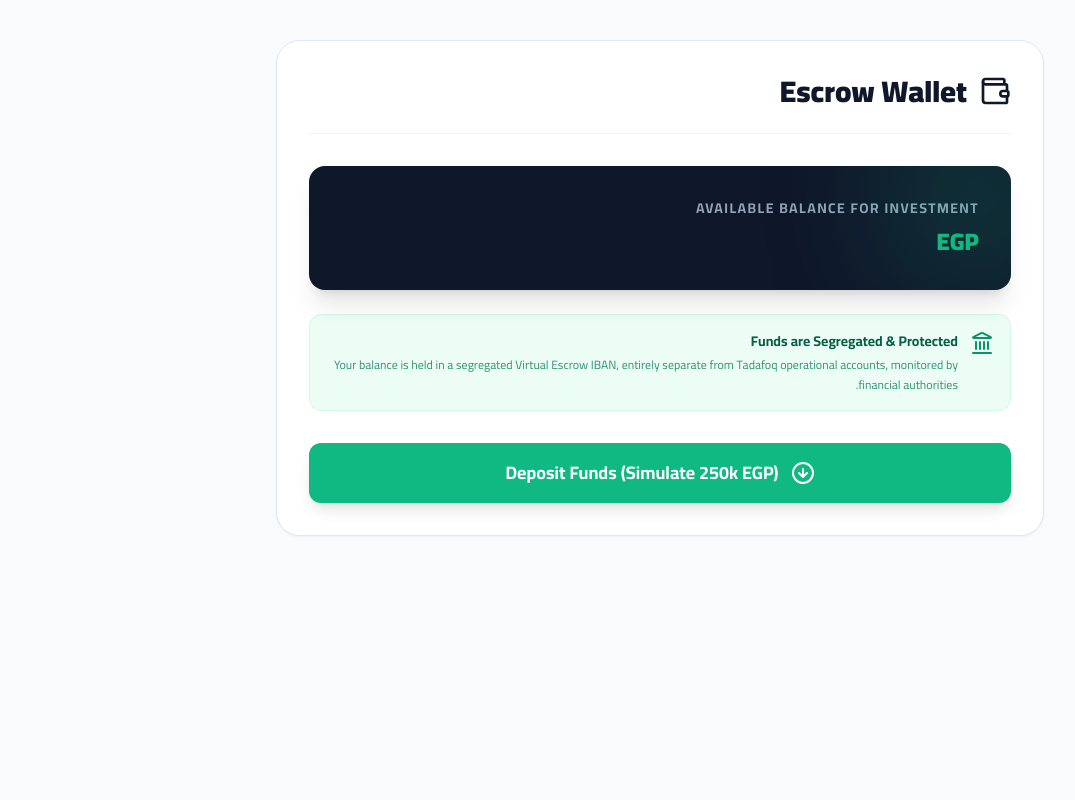
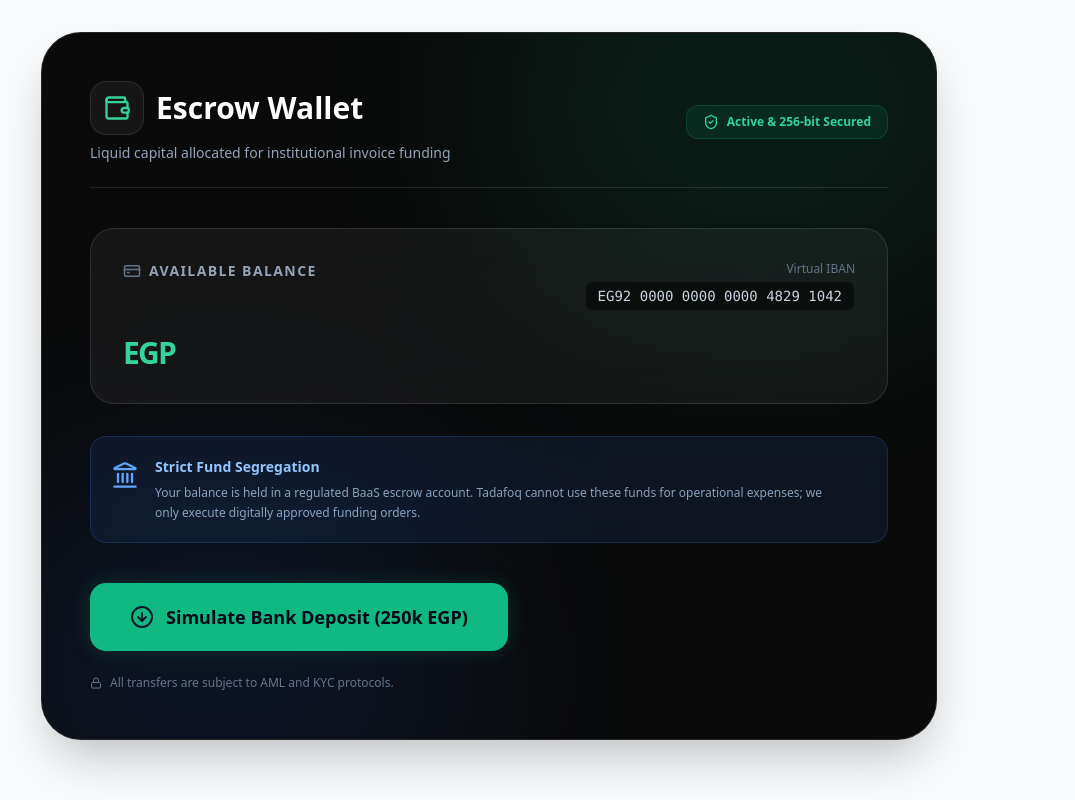
Before and after one commit to chromadreamstudio-netizen/tadafoq-app, a Next.js app: page /en/investor/wallet in a window 1280 px wide. Shown: the whole page, without its empty margins (151-1226 px from the left). Built offline with nearby package versions, Linux system fonts and the light colour scheme; no server answers.

Commit message:
UI: Overhaul Investor Wallet with Ultra Premium Dark FinTech theme

```diff
--- a/src/app/[lang]/investor/wallet/page.tsx
+++ b/src/app/[lang]/investor/wallet/page.tsx
@@ -2,7 +2,7 @@
 
 import React, { useEffect, useState } from 'react';
 import { supabase } from '@/lib/supabase';
-import { Wallet, ArrowDownCircle, RefreshCw, ShieldCheck, Landmark } from 'lucide-react';
+import { Wallet, ArrowDownCircle, RefreshCw, ShieldCheck, Landmark, Lock, CreditCard } from 'lucide-react';
 
 export default function WalletPage({ params: { lang } }: { params: { lang: string } }) {
   const isArabic = lang === 'ar';
@@ -35,42 +35,93 @@ export default function WalletPage({ params: { lang } }: { params: { lang: strin
     setCharging(false);
   };
 
-  if (loading) return <div className="p-8 text-center text-slate-500 font-bold">{isArabic ? 'جاري الاتصال بالبنك...' : 'Connecting to Bank...'}</div>;
+  if (loading) return (
+    <div className="flex items-center justify-center min-h-[60vh]">
+      <div className="text-emerald-500 flex flex-col items-center gap-4">
+        <RefreshCw className="animate-spin" size={40} />
+        <span className="font-bold text-slate-400">{isArabic ? 'جاري الاتصال بالنظام البنكي (BaaS)...' : 'Connecting to BaaS System...'}</span>
+      </div>
+    </div>
+  );
 
   return (
-    <div className="p-8 bg-white rounded-3xl border border-slate-200 shadow-sm max-w-3xl mx-auto mt-10">
+    <div className="max-w-4xl mx-auto mt-8 font-sans" dir={isArabic ? 'rtl' : 'ltr'}>
 
-      <div className="flex justify-between items-center mb-8 border-b border-slate-100 pb-6">
-        <h2 className="text-3xl font-black text-slate-900 flex items-center gap-3">
-          <Wallet className="text-brand-blue" size={32} />
-          {isArabic ? 'محفظة الضمان المستقلة' : 'Escrow Wallet'}
+      {/* Container - Ultra Premium Dark Glassmorphism */}
+      <div className="bg-[#0a0a0a] border border-white/10 rounded-[2.5rem] p-8 md:p-12 shadow-2xl relative overflow-hidden">
+
+        {/* Background Glow Effects */}
+        <div className="absolute top-[-20%] right-[-10%] w-[60%] h-[60%] bg-emerald-500/10 rounded-full blur-[100px] pointer-events-none"></div>
+        <div className="absolute bottom-[-20%] left-[-10%] w-[60%] h-[60%] bg-blue-600/10 rounded-full blur-[100px] pointer-events-none"></div>
+
+        <div className="relative z-10">
+          {/* Header */}
+          <div className="flex flex-col md:flex-row justify-between items-start md:items-center mb-10 pb-6 border-b border-white/10 gap-4">
+            <div>
+              <h2 className="text-3xl font-black text-white flex items-center gap-3 mb-2">
+                <div className="p-3 bg-white/5 rounded-2xl border border-white/10 backdrop-blur-md">
+                  <Wallet className="text-emerald-400" size={28} />
+                </div>
+                {isArabic ? 'محفظة الضمان (Escrow)' : 'Escrow Wallet'}
               </h2>
+              <p className="text-slate-400 text-sm">{isArabic ? 'السيولة النقدية المخصصة لتمويل الفواتير المؤسسية' : 'Liquid capital allocated for institutional invoice funding'}</p>
             </div>
-
-      <div className="bg-slate-900 p-8 rounded-2xl mb-6 relative overflow-hidden shadow-xl">
-        <div className="absolute top-0 right-0 -mr-16 -mt-16 w-48 h-48 bg-brand-green/20 rounded-full blur-3xl"></div>
-        <p className="text-slate-400 font-bold mb-2 uppercase tracking-widest text-sm">{isArabic ? 'الرصيد المتاح للاستثمار' : 'Available Balance for Investment'}</p>
-        <div className="text-5xl font-black text-white flex items-baseline gap-2">
-          {balance?.toLocaleString()} <span className="text-2xl text-brand-green">{isArabic ? 'ج.م' : 'EGP'}</span>
+            <div className="bg-emerald-500/10 border border-emerald-500/20 text-emerald-400 px-4 py-2 rounded-xl text-xs font-bold flex items-center gap-2 backdrop-blur-md">
+              <ShieldCheck size={16} /> {isArabic ? 'نشط ومحمي بـ 256-bit' : 'Active & 256-bit Secured'}
             </div>
           </div>
 
-      {/* نصوص الثقة للمستثمر (Escrow & Banking Trust) */}
-      <div className="bg-emerald-50 border border-emerald-100 p-4 rounded-xl flex items-start gap-3 mb-8">
-        <Landmark size={24} className="text-emerald-600 flex-shrink-0" />
+          {/* Balance Display Card */}
+          <div className="bg-white/5 border border-white/10 p-8 rounded-3xl mb-8 backdrop-blur-xl relative overflow-hidden group hover:border-emerald-500/30 transition-colors">
+            <div className="absolute inset-0 bg-gradient-to-br from-emerald-500/5 to-transparent opacity-0 group-hover:opacity-100 transition-opacity"></div>
+
+            <div className="flex justify-between items-start mb-6">
+              <p className="text-slate-400 font-bold uppercase tracking-widest text-sm flex items-center gap-2">
+                <CreditCard size={18} className="text-slate-500" />
+                {isArabic ? 'الرصيد المتاح للاستثمار' : 'Available Balance'}
+              </p>
+              <div className="text-right">
+                <p className="text-xs text-slate-500 mb-1">{isArabic ? 'حساب آيبان افتراضي (IBAN)' : 'Virtual IBAN'}</p>
+                <p className="text-sm font-mono text-slate-300 bg-black/50 px-3 py-1 rounded-lg border border-white/5">EG92 0000 0000 0000 4829 1042</p>
+              </div>
+            </div>
+
+            <div className="text-6xl md:text-7xl font-black text-white flex items-baseline gap-3 tracking-tight">
+              {balance?.toLocaleString()} <span className="text-3xl text-emerald-400 font-bold">{isArabic ? 'ج.م' : 'EGP'}</span>
+            </div>
+          </div>
+
+          {/* Institutional Trust Microcopy */}
+          <div className="bg-blue-500/10 border border-blue-500/20 p-5 rounded-2xl flex items-start gap-4 mb-10 backdrop-blur-md">
+            <Landmark size={28} className="text-blue-400 flex-shrink-0 mt-1" />
             <div>
-          <h4 className="font-bold text-sm text-emerald-800 mb-1">{isArabic ? 'أموالك مفصولة ومحمية بالكامل' : 'Funds are Segregated & Protected'}</h4>
-          <p className="text-xs text-emerald-700/80 leading-relaxed">
-            {isArabic ? 'رصيدك محفوظ في حساب ضمان بنكي مستقل (Virtual IBAN) لا يدخل في الحسابات التشغيلية لمنصة "تدفق"، وخاضع لرقابة الجهات المالية المختصة.' : 'Your balance is held in a segregated Virtual Escrow IBAN, entirely separate from Tadafoq operational accounts, monitored by financial authorities.'}
+              <h4 className="font-bold text-sm text-blue-300 mb-1.5">{isArabic ? 'الفصل التام للأموال (Fund Segregation)' : 'Strict Fund Segregation'}</h4>
+              <p className="text-xs text-blue-200/70 leading-relaxed max-w-2xl">
+                {isArabic
+                  ? 'يتم الاحتفاظ برصيدك في حساب ضمان بنكي مجمع (BaaS) خاضع لرقابة البنك المركزي. منصة "تدفق" لا تملك صلاحية استخدام هذه الأموال في أي مصاريف تشغيلية، وتقتصر صلاحيتها على تنفيذ أوامر التمويل المعتمدة منك رقمياً.'
+                  : 'Your balance is held in a regulated BaaS escrow account. Tadafoq cannot use these funds for operational expenses; we only execute digitally approved funding orders.'}
               </p>
             </div>
           </div>
 
-      <div className="flex justify-center">
-        <button onClick={handleAddFunds} disabled={charging} className="bg-brand-green hover:bg-emerald-600 text-white px-8 py-4 rounded-xl font-bold text-lg transition-all shadow-lg hover:shadow-xl flex items-center gap-3 disabled:opacity-70 w-full justify-center">
-          {charging ? <RefreshCw className="animate-spin" size={24} /> : <ArrowDownCircle size={24} />}
-          {isArabic ? 'إيداع أموال (محاكاة 250 ألف ج.م)' : 'Deposit Funds (Simulate 250k EGP)'}
+          {/* Action Button */}
+          <div className="flex justify-start">
+            <button
+              onClick={handleAddFunds}
+              disabled={charging}
+              className="bg-emerald-500 hover:bg-emerald-400 text-slate-950 px-10 py-5 rounded-2xl font-black text-lg transition-all shadow-[0_0_20px_rgba(16,185,129,0.2)] hover:shadow-[0_0_30px_rgba(16,185,129,0.4)] hover:-translate-y-1 flex items-center justify-center gap-3 disabled:opacity-70 disabled:cursor-not-allowed disabled:transform-none w-full md:w-auto"
+            >
+              {charging ? <RefreshCw className="animate-spin text-slate-900" size={24} /> : <ArrowDownCircle className="text-slate-900" size={24} />}
+              {isArabic ? 'محاكاة إيداع بنكي (250 ألف ج.م)' : 'Simulate Bank Deposit (250k EGP)'}
             </button>
+          </div>
+
+          <div className="mt-6 flex items-center gap-2 text-xs text-slate-500">
+            <Lock size={12} />
+            {isArabic ? 'جميع التحويلات تخضع لبروتوكولات مكافحة غسيل الأموال (AML) وتعرف على عميلك (KYC).' : 'All transfers are subject to AML and KYC protocols.'}
+          </div>
+
+        </div>
       </div>
     </div>
   );
```
Lines whose indentation alone changed are shown as unchanged.
